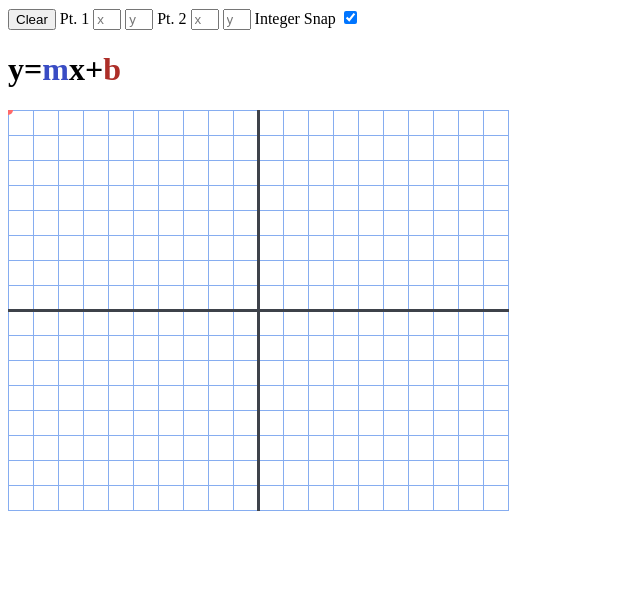
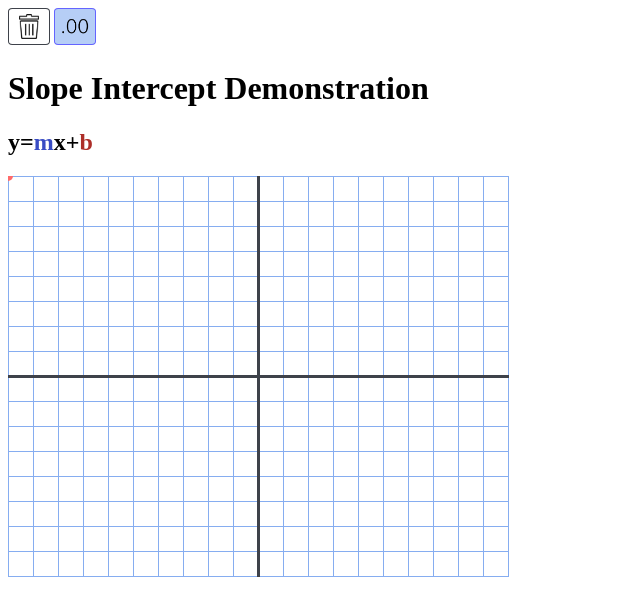
Before and after one commit to ndirig/slope-demo, a plain HTML site: page index.html in a window 1280 px wide. Shown: the whole page, without its empty margins (0-640 px from the left). Drawn offline with Linux system fonts and the light colour scheme.

Commit message:
Change button and checkbox to be image-based

```diff
--- a/src/styles.css
+++ b/css/styles.css
@@ -1,6 +1,32 @@
 
 input[type=text] {
   width: 20px;
+}
+
+.img {
+  width: 20px;
+  height: 25px;
+  padding: 5px 10px 5px 10px;
+  border: 1px solid rgb(62, 66, 74);
+  border-radius: 10%;
+}
+
+input[type=checkbox] {
+  display: none;
+}
+
+input[type=checkbox] + label {
+  background: url('../img/int_snap.png');
+  background-repeat: no-repeat;
+  background-size: 30px 35px;
+  background-position: center;
+  display: inline-block;
+}
+
+input[type=checkbox]:checked + label {
+  background-color: rgba(134, 173, 240, .6);
+  display: inline-block;
+  border: 1px solid rgb(100,100,255);
 }
 
 #intercept {
--- a/src/index.html
+++ b/index.html
@@ -4,26 +4,19 @@
 <head>
   <title>Slope Demonstration</title>
   <meta charset="utf-8"/>
-  <link rel="stylesheet" href="styles.css">
+  <link rel="stylesheet" href="css/styles.css">
 </head>
 
 <body>
 
   <header>
-
-    <button id="clear">Clear</button>
-    <label for="pt1InputX">Pt. 1</label>
-    <input type="text" id="pt1InputX" placeholder="x"/>
-    <input type="text" id="pt1InputY" placeholder="y"/>
-    <label for="pt2InputX">Pt. 2</label>
-    <input type="text" id="pt2InputX" placeholder="x"/>
-    <input type="text" id="pt2InputY" placeholder="y"/>
-    <label for="intSnap">Integer Snap</label>
+    <input type="image" class="img" src="img/clear.png" alt="Clear" id="clear"/>
     <input type="checkbox" id="intSnap" checked/>
-
+    <label class="img" for="intSnap"/>
   </header>
 
-  <h1 id='eq'>y=<span id='slope'>m</span>x+<span id='yint'>b</span></h1>
+  <h1>Slope Intercept Demonstration<h1>
+  <h2 id='eq'>y=<span id='slope'>m</span>x+<span id='yint'>b</span></h2>
 
   <div>
       <canvas id="coordinatePlane">Interactive coordinate plane</canvas>
@@ -40,6 +33,6 @@
   </div>
 
   <!-- Script must be after Canvas element -->
-  <script src="script.js"></script>
+  <script src="js/script.js"></script>
 </body>
 </html>
```
Also changed, not shown: img/clear.png (added), img/draft_int_snap.png (added), img/int_snap.png (added), js/script.js (renamed from src/script.js).
